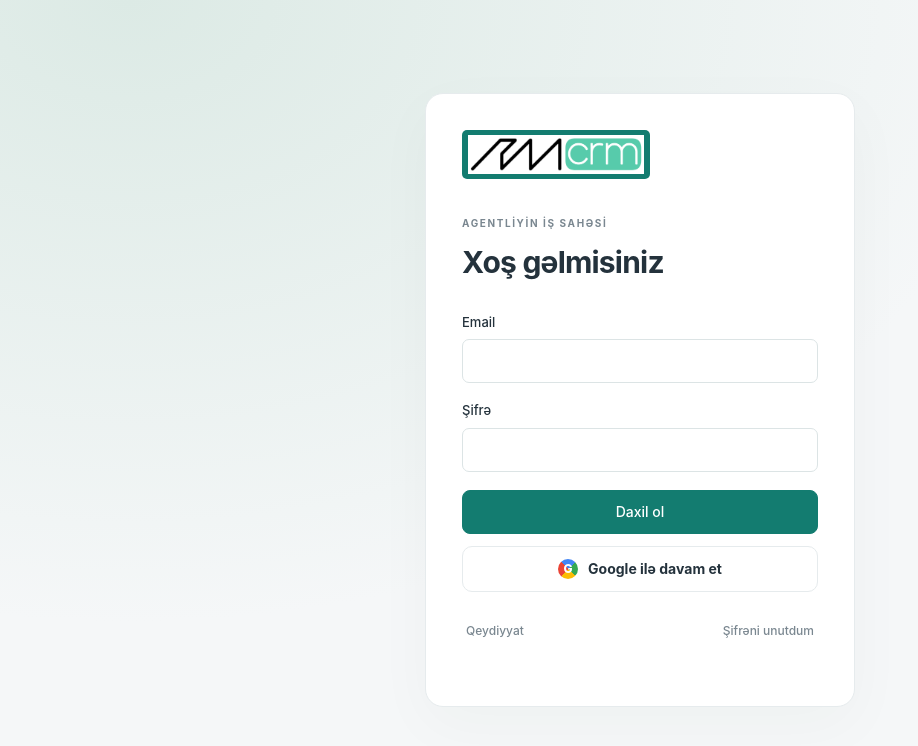
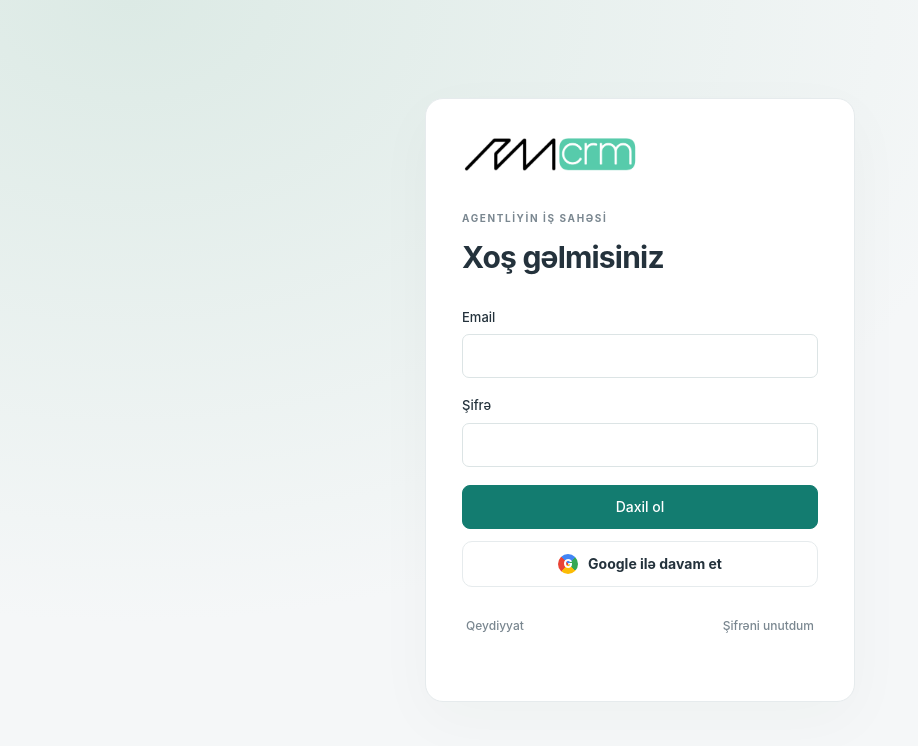
Before and after one commit to apmaglobe/apmacrm, a Next.js app: page /login in a window 1280 px wide. Shown: the top 746 px of the page, without its empty margins (0-918 px from the left). Built offline with nearby package versions, Linux system fonts and the light colour scheme; no server answers.

Commit message:
fix: preserve supplied logo styling

```diff
--- a/src/app/globals.css
+++ b/src/app/globals.css
@@ -1608,3 +1608,11 @@ table select {
   .brand-logo img { width: 128px; }
   .topbar { padding: 0 18px; gap: 12px; }
 }
+.brand > .brand-logo {
+  background: transparent;
+  color: inherit;
+  padding: 0;
+  border-radius: 0;
+  font-size: inherit;
+  letter-spacing: normal;
+}
```
